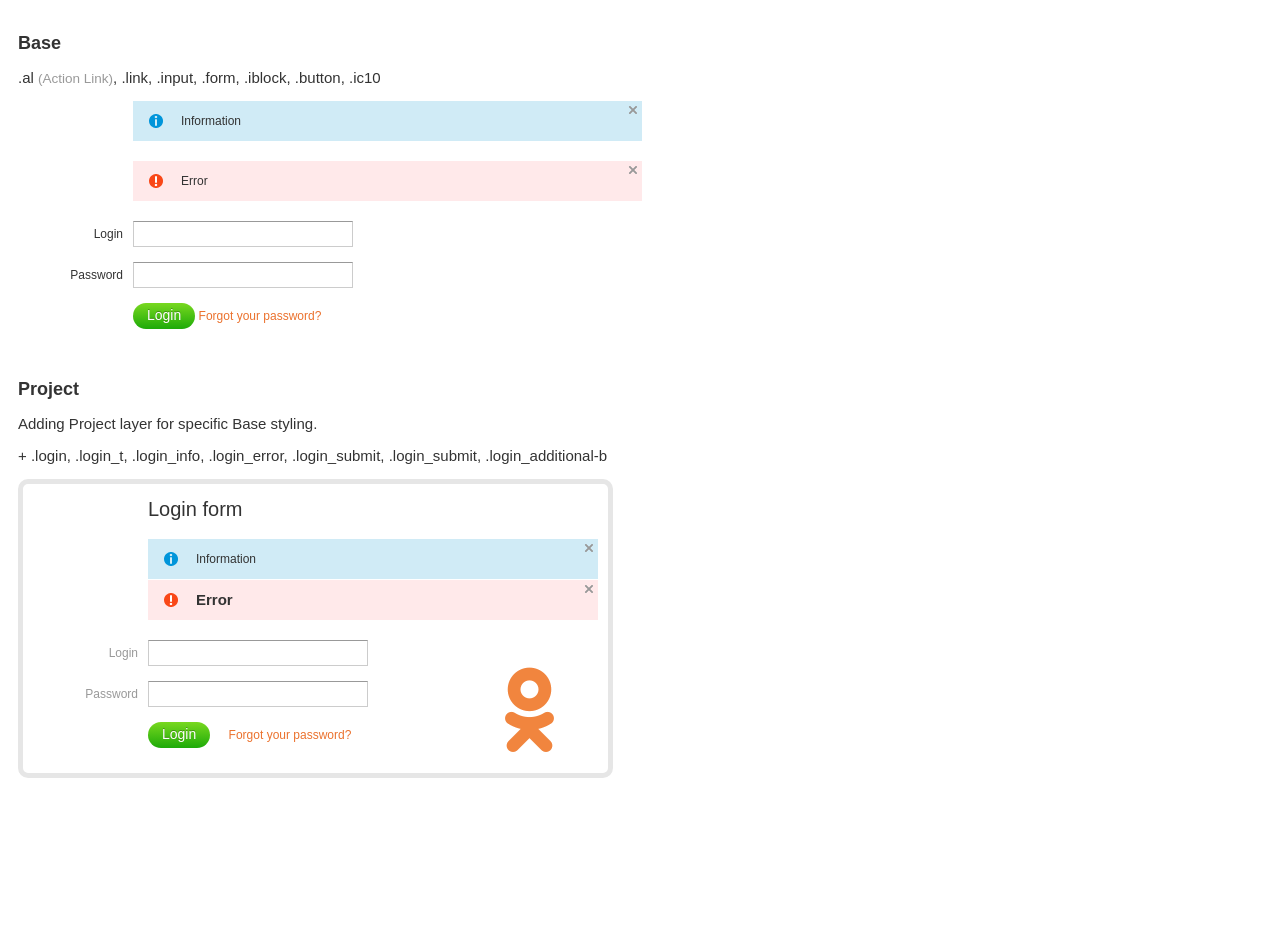
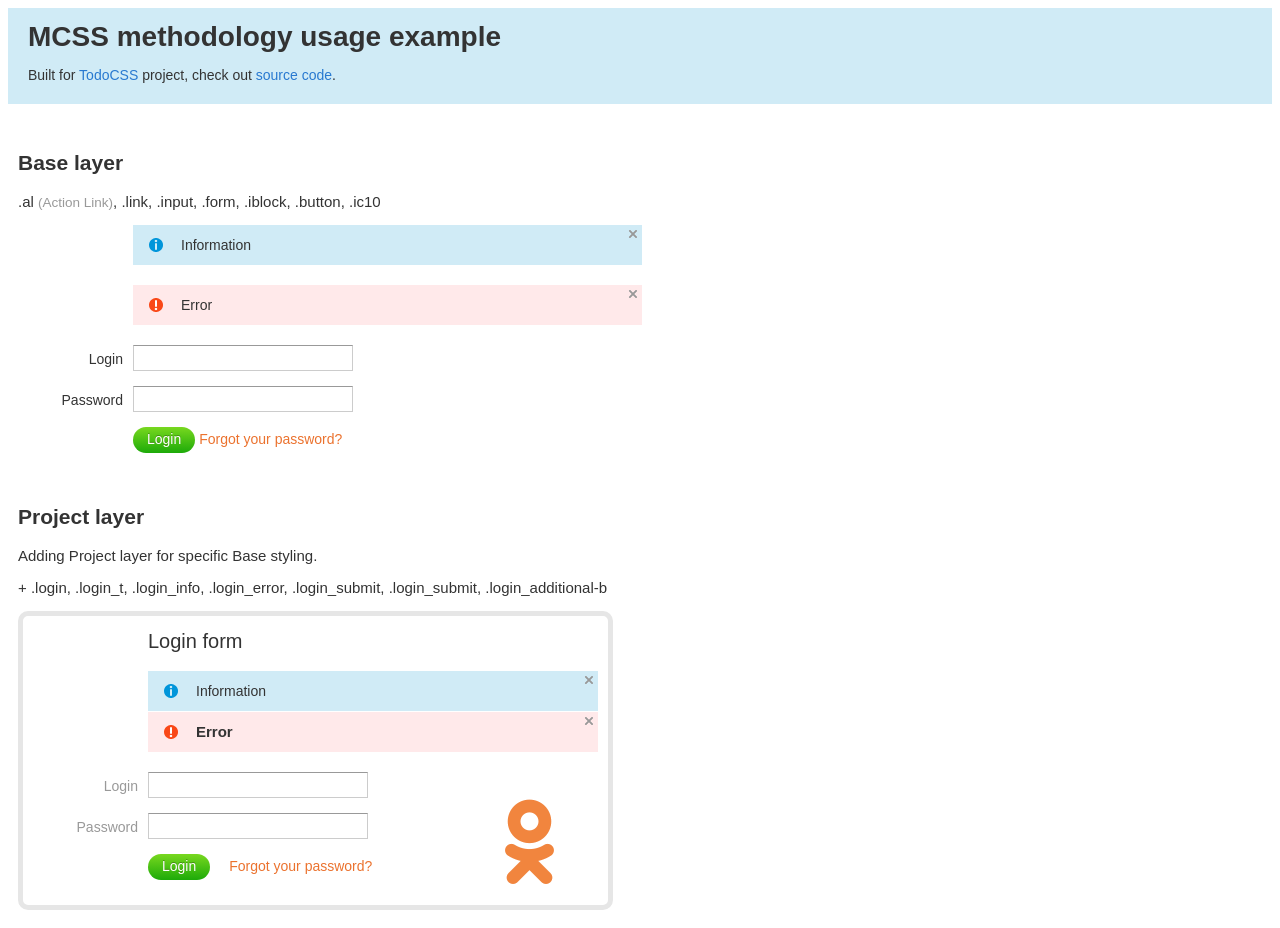
Before and after one commit to robhrt7/TodoCSS, a Jekyll site: the page mcss/index.html, which Jekyll copies as it is, in a window 1280 px wide. Built offline with Jekyll 4.4.1, drawn with Linux system fonts in a browser that asks for light colours; Markdown is read by kramdown in place of the engine named in the settings; before the commit the page ends 900 px from its top, so only the background shows below that.

Commit message:
Adding cross-links to examples pages Common styles for example pages - pres.css

```diff
--- a/_config.yml
+++ b/_config.yml
@@ -1,10 +1,11 @@
 baseurl: /TodoCSS
 pygments: true
+markdown: redcarpet
 safe: true
 
 baseurl: /TodoCSS
 
-project-url: http://operatino.github.io/TodoCSS/
+project-url: https://github.com/operatino/TodoCSS
 
 res-project-author: <a href="http://rhr.me">Robert Haritonov</a>
 res-project-author-twitter: <a href="http://twitter.com/operatino_en">@operatino</a>
--- a/bem/blocks/page/page.css
+++ b/bem/blocks/page/page.css
@@ -1,5 +1,5 @@
 .page {
     font-family: arial, helvetica, sans-serif;
-    font-size:12px;
+    font-size:14px;
     color:#333;
     }
--- a/mcss/css/reset.css
+++ b/mcss/css/reset.css
@@ -3,7 +3,7 @@
 
 body {
     font-family: arial, helvetica, sans-serif;
-    font-size:12px;
+    font-size:14px;
     color:#333;
     }
 
--- a/mcss/index.html
+++ b/mcss/index.html
@@ -1,28 +1,19 @@
 <!DOCTYPE html>
 <meta charset="UTF-8">
 <title>MCSS example</title>
-<link rel="stylesheet" href="css/all.css">
+<link rel="stylesheet" href="css/mcss.css">
 
 <!--Presentational styles-->
-<style>
-    .pres-section {
-        display: inline-block;
+<link rel="stylesheet" href="../theme/stylesheets/pres.css">
 
-        margin: 10px;
-        }
+<div class="pres-description">
+    <h1><a href="http://operatino.github.io/MCSS/en/">MCSS</a> methodology usage example</h1>
 
-    .pres-section_descr {
-        font-size: 15px;
-        }
-
-    .lp { /* low priority */
-        font-size: .9em;
-        color: #999;
-        }
-</style>
+	<p>Built for <a href="http://operatino.github.io/TodoCSS/">TodoCSS</a> project, check out <a href="https://github.com/operatino/TodoCSS">source code</a>.</p>
+</div>
 
 <section class="pres-section">
-    <h2 class="pres-section_header">Base</h2>
+    <h2>Base layer</h2>
 
     <p class="pres-section_descr">.al <span class="lp">(Action Link)</span>, .link, .input, .form, .iblock, .button, .ic10</p>
 
@@ -58,8 +49,9 @@
     </form>
 </section>
 <br>
+
 <section class="pres-section">
-    <h2 class="pres-section_header">Project</h2>
+    <h2>Project layer</h2>
 
     <p class="pres-section_descr">Adding Project layer for specific Base styling.</p>
 
--- /dev/null
+++ b/theme/stylesheets/pres.css
@@ -0,0 +1,51 @@
+/* Presentation styles */
+
+.pres-section {
+	display: inline-block;
+
+	margin: 10px;
+
+	font-family: arial, helvetica, sans-serif;
+	}
+
+	.pres-section_descr {
+	    font-size: 15px;
+	    }
+
+.pres-description {
+	position: relative;
+	margin: 0 0 20px;
+	padding: 20px;
+	background-color: #d0ebf6;
+	line-height: 18px;
+
+	font-size: 14px;
+	font-family: arial, helvetica, sans-serif;
+	}
+
+	.pres-description h1 {
+		margin: 0 0 20px;
+		}
+
+		.pres-description h1 a {
+			color: inherit
+			}
+
+	.pres-description p {
+		margin: 0;
+		}
+
+	.pres-description a {
+		color: #2879d0;
+		text-decoration: none;
+		}
+
+		.pres-description a:hover {
+			color: #2879d0;
+			text-decoration: underline;
+			}
+
+.lp { /* low priority */
+    font-size: .9em;
+    color: #999;
+    }
```
Also changed, not shown: bem/index.html (+11 -9 lines), index.md (+8 -4 lines), bem/bem.css (renamed from bem/all.css), mcss/css/mcss.css (renamed from mcss/css/all.css).
